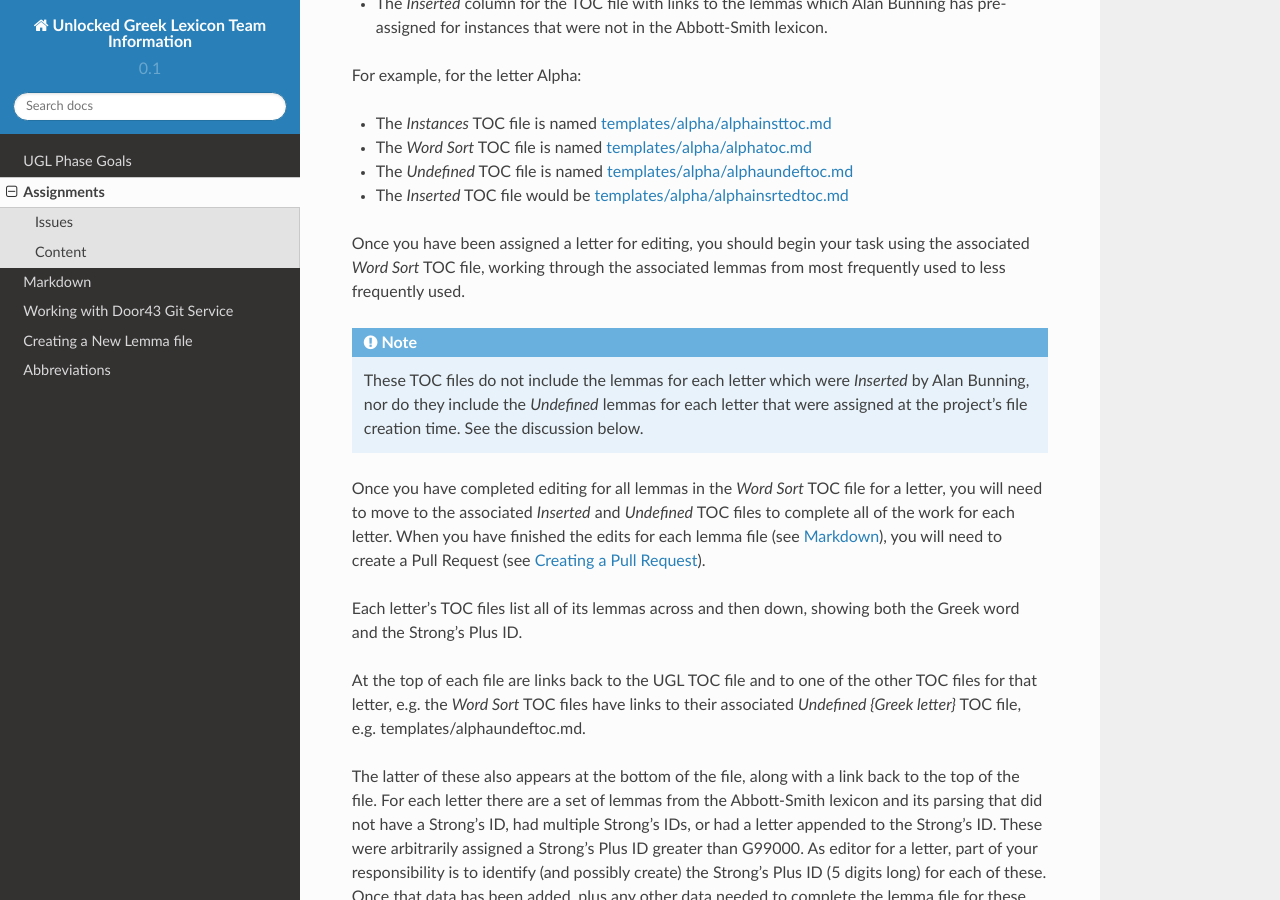
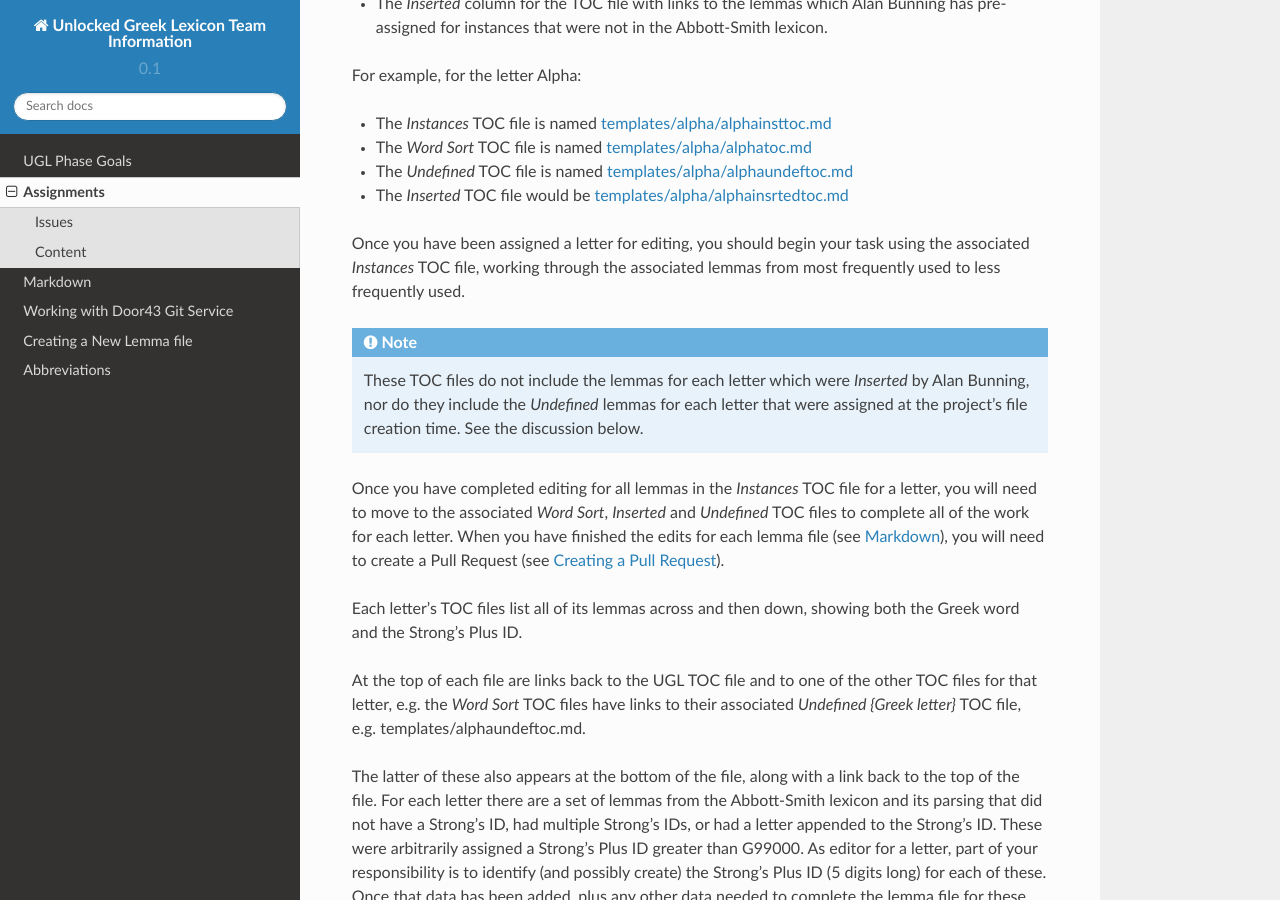
Before and after one commit to unfoldingWord-dev/Unlocked-Greek-Lexicon-Info, a Sphinx documentation site: the page built from docs/assignments.rst, in a window 1280 px wide and 900 px high, scrolled down 1226 px. Built offline with Sphinx 7.4.7 and the Read the Docs theme 2.0.0, drawn with Linux system fonts in a browser that asks for light colours.

Commit message:
Update assignments.rst

```diff
--- a/docs/assignments.rst
+++ b/docs/assignments.rst
@@ -35,11 +35,11 @@ For example, for the letter Alpha:
 * The *Undefined* TOC file is named `templates/alpha/alphaundeftoc.md <https://git.door43.org/Door43/en-ugl/src/master/templates/alpha/alphaundeftoc.md>`_
 * The *Inserted* TOC file would be `templates/alpha/alphainsrtedtoc.md <https://git.door43.org/Door43/en-ugl/src/master/templates/alpha/alphainsrtedtoc.md>`_
 
-Once you have been assigned a letter for editing, you should begin your task using the associated *Word Sort* TOC file, working through the associated lemmas from most frequently used to less frequently used.
+Once you have been assigned a letter for editing, you should begin your task using the associated *Instances* TOC file, working through the associated lemmas from most frequently used to less frequently used.
 
 .. note:: These TOC files do not include the lemmas for each letter which were *Inserted* by Alan Bunning, nor do they include the *Undefined* lemmas for each letter that were assigned at the project’s file creation time. See the discussion below.
 
-Once you have completed editing for all lemmas in the *Word Sort* TOC file for a letter, you will need to move to the associated *Inserted* and *Undefined* TOC files to complete all of the work for each letter. When you have finished the edits for each lemma file (see :ref:`Markdown`), you will need to create a Pull Request (see :ref:`pullrequest`).
+Once you have completed editing for all lemmas in the *Instances* TOC file for a letter, you will need to move to the associated *Word Sort*, *Inserted* and *Undefined* TOC files to complete all of the work for each letter. When you have finished the edits for each lemma file (see :ref:`Markdown`), you will need to create a Pull Request (see :ref:`pullrequest`).
 
 Each letter’s TOC files list all of its lemmas across and then down, showing both the Greek word and the Strong’s Plus ID.
 
```
